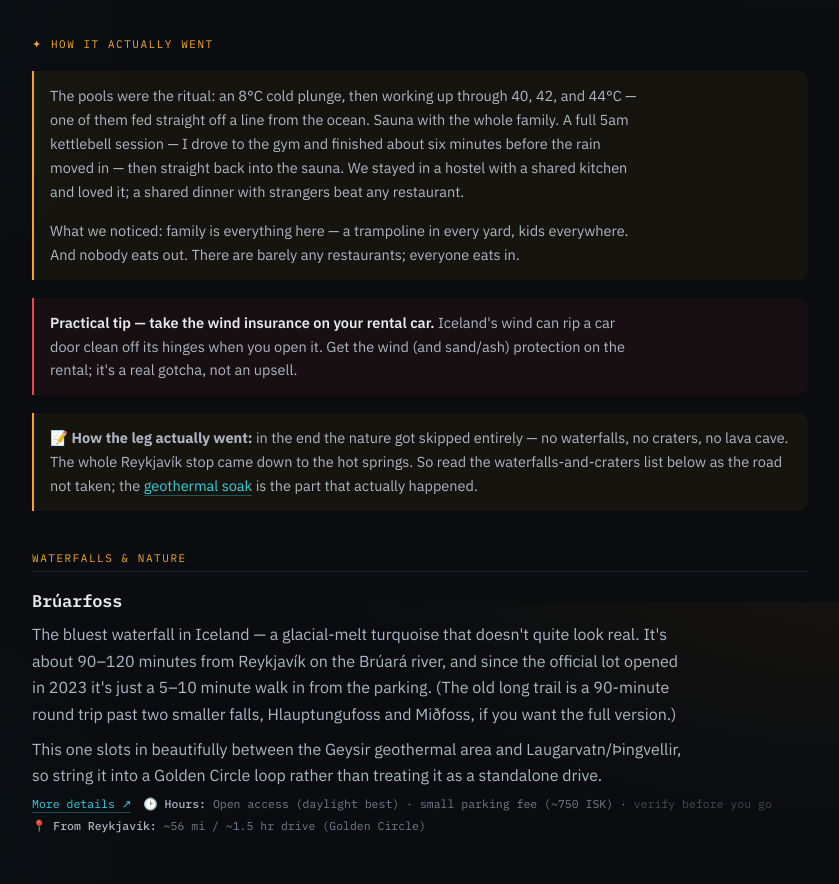
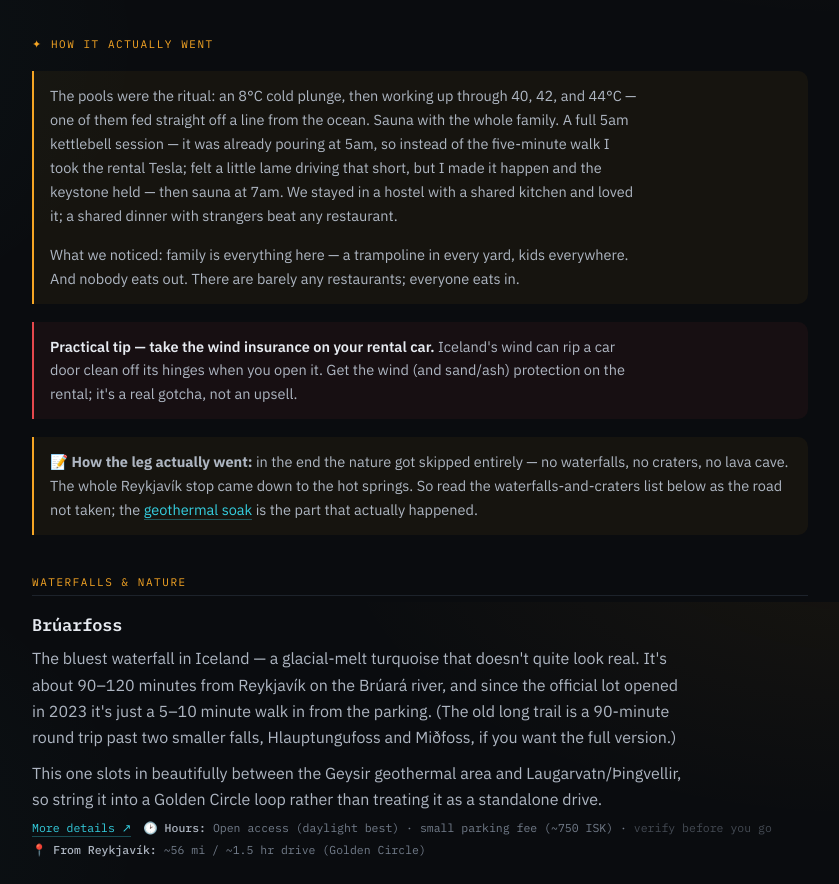
Before and after one commit to idvorkin-ai-tools/scandinavia-2026, a plain HTML site: page cities/iceland.html in a window 1280 px wide. Shown: the part 998-1882 px from the top of the page, without its empty margins (220-1059 px from the left). Drawn offline with Linux system fonts and the light colour scheme.

Commit message:
Fix Iceland kettlebells "how it went" note to real story (#16)
The 5am session note framed it as driving to the gym and beating the
rain. Actual story: it was already pouring at 5am, so instead of the
five-minute walk I took the rental Tesla; sauna at 7am; felt a little
lame driving that short but made it happen — keystone held.

Co-authored-by: AI+idvorkin <aitools-idvorkin@gmail.com>
Co-authored-by: Claude Opus 4.8 (1M context) <noreply@anthropic.com>

```diff
--- a/cities/iceland.html
+++ b/cities/iceland.html
@@ -30,7 +30,7 @@
 
   <div class="group-label" id="how-it-went">✦ How it actually went</div>
   <div class="callout off">
-    <p>The pools were the ritual: an 8°C cold plunge, then working up through 40, 42, and 44°C — one of them fed straight off a line from the ocean. Sauna with the whole family. A full 5am kettlebell session — I drove to the gym and finished about six minutes before the rain moved in — then straight back into the sauna. We stayed in a hostel with a shared kitchen and loved it; a shared dinner with strangers beat any restaurant.</p>
+    <p>The pools were the ritual: an 8°C cold plunge, then working up through 40, 42, and 44°C — one of them fed straight off a line from the ocean. Sauna with the whole family. A full 5am kettlebell session — it was already pouring at 5am, so instead of the five-minute walk I took the rental Tesla; felt a little lame driving that short, but I made it happen and the keystone held — then sauna at 7am. We stayed in a hostel with a shared kitchen and loved it; a shared dinner with strangers beat any restaurant.</p>
     <p style="margin-bottom:0">What we noticed: family is everything here — a trampoline in every yard, kids everywhere. And nobody eats out. There are barely any restaurants; everyone eats in.</p>
   </div>
   <div class="callout" style="border-left-color:var(--crit);background:rgba(229,72,77,.06);margin-top:12px">
```
